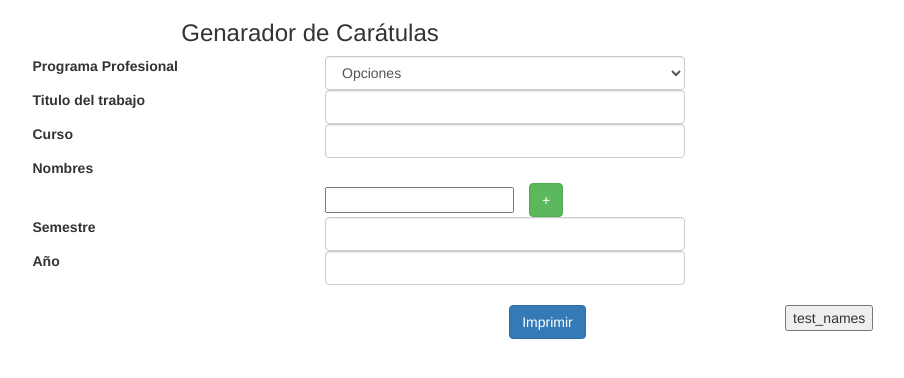
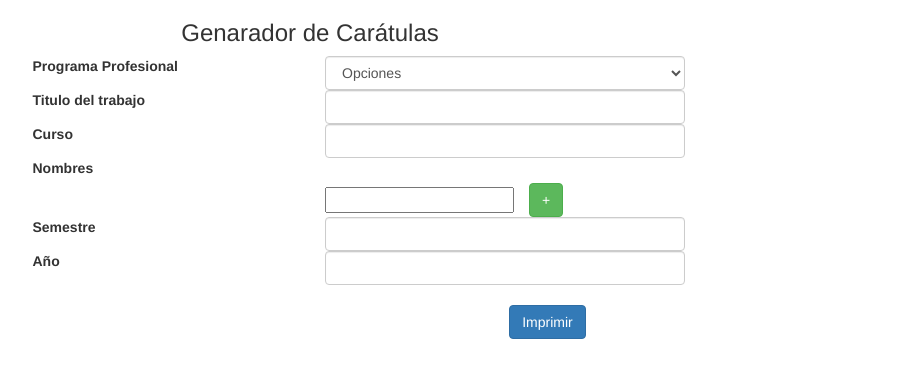
Before and after one commit to yerson001/GeneradorCaratula, a plain HTML site: page index.html in a window 1280 px wide. Shown: the whole page, without its empty margins (330-1234 px from the left). Drawn offline with nearby package versions, Linux system fonts and the light colour scheme.

Commit message:
Update index.html

```diff
--- a/index.html
+++ b/index.html
@@ -205,7 +205,6 @@ doc.line(120, 270,150, 270);
         <div class="col-md-offset-6 col-md-5"><button  class="btn btn-primary" type="submit" type="button" name="boton" onClick="init()">Imprimir</button></div>
      </center>
     </form>
-    <button onclick="to_for()">test_names</button>
 </div>
 
   </body>
```
